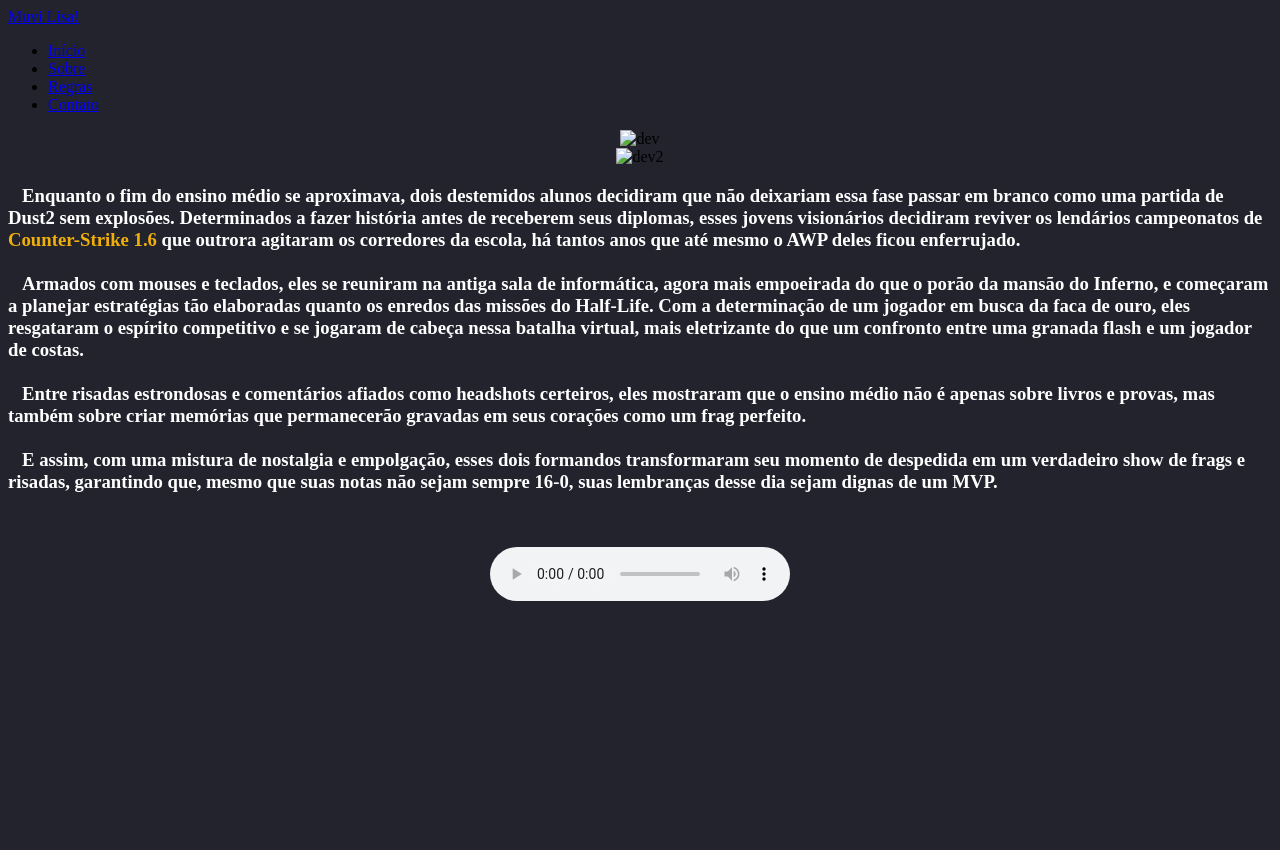
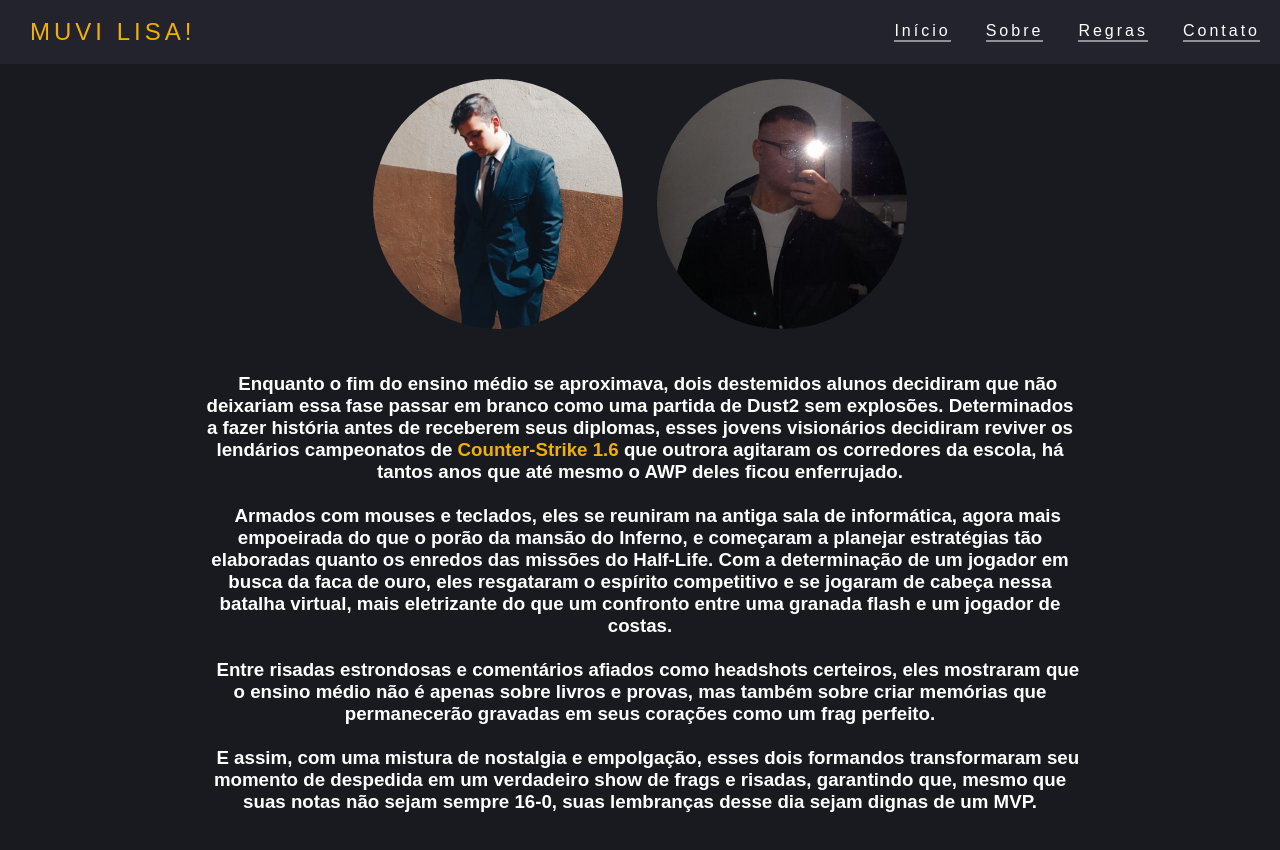
Before and after one commit to kalimetasploit/Muvi-Lisa, a plain HTML site: page sobre.html in a window 1280 px wide. Before the commit the page ends 800 px from the top, so only its background shows below. Drawn offline with Linux system fonts and the light colour scheme; files that its build step writes are made by us from their sources; the site is published under a folder, as on GitHub Pages, so addresses that start at the root find nothing.

Commit message:
sobre.html

```diff
--- a/sobre.html
+++ b/sobre.html
@@ -5,7 +5,7 @@
     <meta name="viewport" content="width=device-width, initial-scale=1.0">
     <meta name="viewport" content= "width=device-width, user-scalable=no">
     <link rel="shortcut icon" href="/img/branca-sem-fundo.png">
-    <link rel="stylesheet" href="/css/stylesobre.css">
+    <link rel="stylesheet" href="stylesobre.css">
 
 
     <title>CAMPEONATO - CS 1.6</title>
@@ -25,10 +25,10 @@
           </div>
 
           <ul class="nav-list">
-            <li><a href="/index.html">Início</a></li>
-            <li><a href="/sobre.html">Sobre</a></li>
+            <li><a href="index.html">Início</a></li>
+            <li><a href="sobre.html">Sobre</a></li>
             <li><a href="/Livro-Regras.pdf">Regras</a></li>
-            <li><a href="/contato.html">Contato</a></li>
+            <li><a href="contato.html">Contato</a></li>
           </ul>
         </nav>
       </header>
@@ -41,11 +41,11 @@
 <center>
   <div class="seila">
     <div class="foto_eu">
-      <img src="/eu.jpeg" alt="dev" title="@metasploit.kali">
+      <img src="eu.jpeg" alt="dev" title="@metasploit.kali">
     </div>
 
     <div class="foto_joao">
-      <img src="/joao.png" alt="dev2" title="@jota.006">
+      <img src="joao.png" alt="dev2" title="@jota.006">
     </div>
   </div>
 </center>
@@ -73,8 +73,8 @@
 <center>
   <br><br>
 <audio controls autoplay>
-	<source src="/beat.mp3" type="audio/mp3">
-	<source src="/beat.mp3" type="audio/mp3">
+	<source src="beat.mp3" type="audio/mp3">
+	<source src="beat.mp3" type="audio/mp3">
 	Seu navegador não suporta áudio tag.
 </audio>
 </center>
@@ -82,7 +82,7 @@
 
     </footer>
 
-    <script src="/mobile-navbar.js"></script>
+    <script src="mobile-navbar.js"></script>
 
 
 </body>
```
